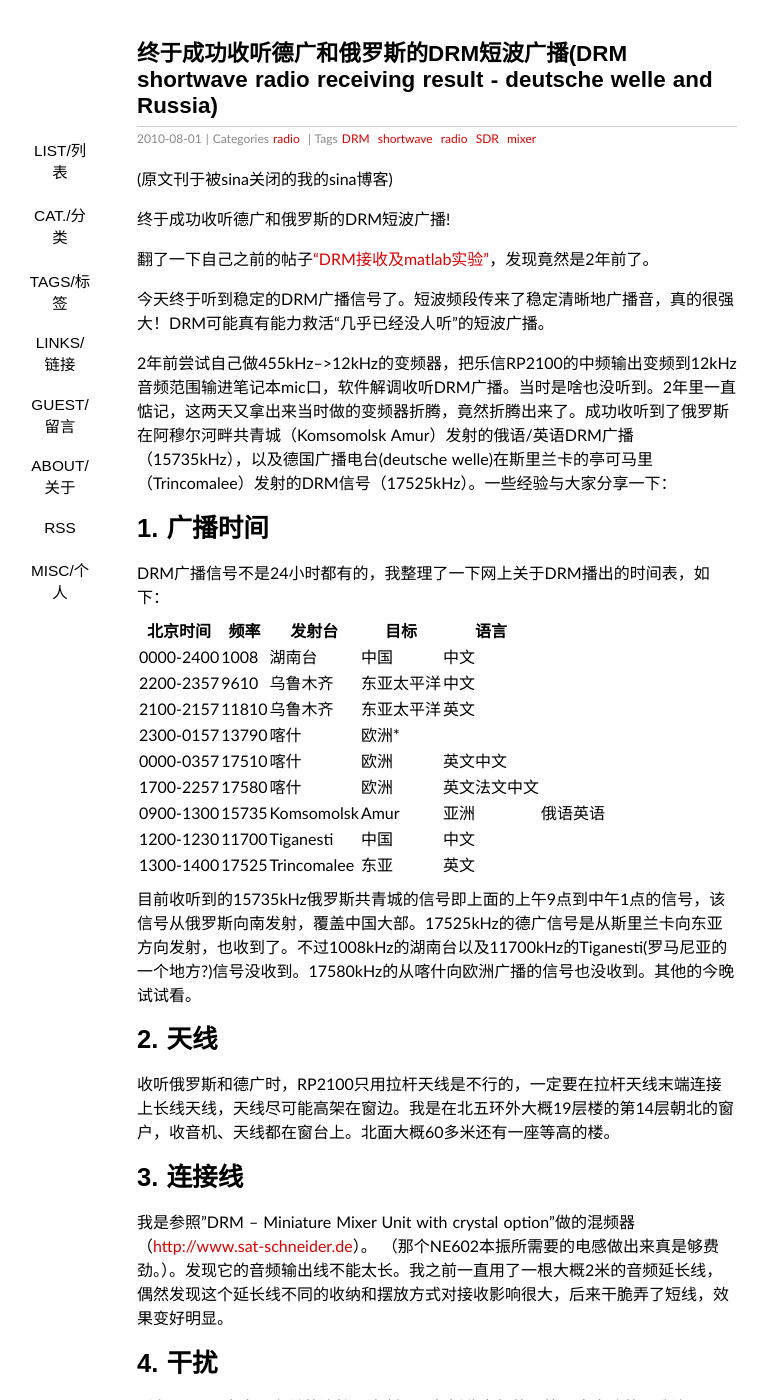
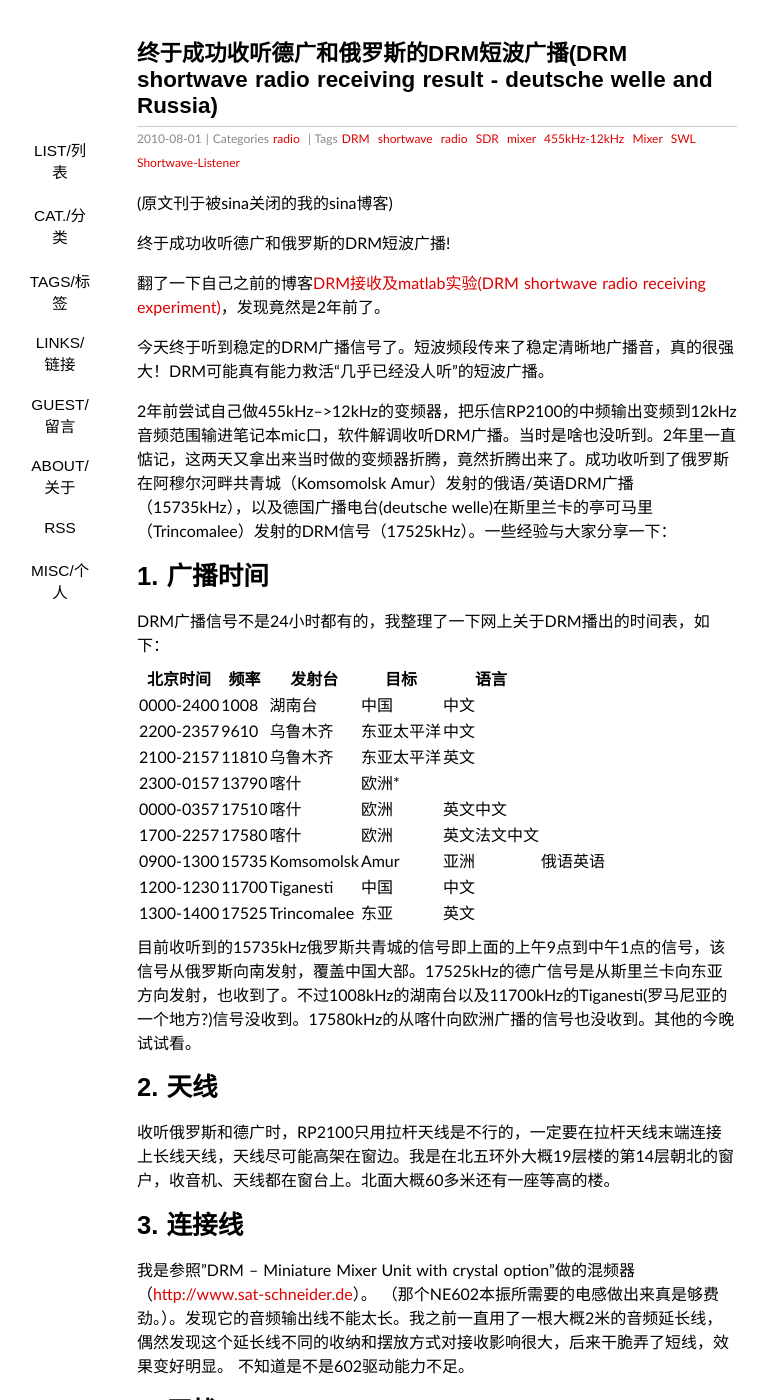
Before and after one commit to sdr-x/sdr-x.github.io, a Jekyll site: the page built from _posts/2010-08-01-终于成功收听德广和俄罗斯的DRM短波广播(DRM shortwave radio receiving result - deutsche welle and Russia).md, in a window 1280 px wide and 1400 px high. Shown: the whole window, without its empty margins (203-971 px from the left). Built offline with Jekyll 4.4.1, drawn with Linux system fonts in a browser that asks for light colours; some web fonts are replaced; Markdown is read by kramdown in place of the engine named in the settings; comment, search, counter and statistics services are not loaded.

Commit message:
Update 2010-08-01-终于成功收听德广和俄罗斯的DRM短波广播(DRM shortwave radio receiving result - deutsche welle and Russia).md

```diff
--- a/_posts/2010-08-01-终于成功收听德广和俄罗斯的DRM短波广播(DRM shortwave radio receiving result - deutsche welle and Russia).md
+++ b/_posts/2010-08-01-终于成功收听德广和俄罗斯的DRM短波广播(DRM shortwave radio receiving result - deutsche welle and Russia).md
@@ -2,22 +2,23 @@
 date: 2010-08-01 12:00:00
 layout: post
 title: 终于成功收听德广和俄罗斯的DRM短波广播(DRM shortwave radio receiving result - deutsche welle and Russia)
-thread: 233
+thread: 257
 categories: radio
-tags:  DRM shortwave radio SDR mixer
+tags:  DRM shortwave radio SDR mixer 455kHz-12kHz Mixer SWL Shortwave-Listener
 ---
 
 (原文刊于被sina关闭的我的sina博客)
 
 终于成功收听德广和俄罗斯的DRM短波广播!
 
-翻了一下自己之前的帖子["DRM接收及matlab实验"](http://sdr-x.github.io/DRM%E6%8E%A5%E6%94%B6%E5%8F%8Amatlab%E5%AE%9E%E9%AA%8C(DRM%20shortwave%20radio%20receiving%20experiment\)/)，发现竟然是2年前了。
+翻了一下自己之前的博客[DRM接收及matlab实验(DRM shortwave radio receiving experiment)](http://sdr-x.github.io/DRM%E6%8E%A5%E6%94%B6%E5%8F%8Amatlab%E5%AE%9E%E9%AA%8C(DRM%20shortwave%20radio%20receiving%20experiment\)/)，发现竟然是2年前了。
 
 今天终于听到稳定的DRM广播信号了。短波频段传来了稳定清晰地广播音，真的很强大！DRM可能真有能力救活“几乎已经没人听”的短波广播。
 
 2年前尝试自己做455kHz-->12kHz的变频器，把乐信RP2100的中频输出变频到12kHz音频范围输进笔记本mic口，软件解调收听DRM广播。当时是啥也没听到。2年里一直惦记，这两天又拿出来当时做的变频器折腾，竟然折腾出来了。成功收听到了俄罗斯在阿穆尔河畔共青城（Komsomolsk Amur）发射的俄语/英语DRM广播（15735kHz），以及德国广播电台(deutsche welle)在斯里兰卡的亭可马里（Trincomalee）发射的DRM信号（17525kHz）。一些经验与大家分享一下：
 
 # 1. 广播时间
+
 DRM广播信号不是24小时都有的，我整理了一下网上关于DRM播出的时间表，如下：
 
 北京时间|频率|发射台|目标|语言
@@ -40,7 +41,7 @@ DRM广播信号不是24小时都有的，我整理了一下网上关于DRM播出
 
 # 3. 连接线
 
-我是参照"DRM – Miniature Mixer Unit with crystal option"做的混频器（[http://www.sat-schneider.de](http://www.sat-schneider.de)）。 （那个NE602本振所需要的电感做出来真是够费劲。）。发现它的音频输出线不能太长。我之前一直用了一根大概2米的音频延长线，偶然发现这个延长线不同的收纳和摆放方式对接收影响很大，后来干脆弄了短线，效果变好明显。
+我是参照"DRM – Miniature Mixer Unit with crystal option"做的混频器（[http://www.sat-schneider.de](http://www.sat-schneider.de)）。 （那个NE602本振所需要的电感做出来真是够费劲。）。发现它的音频输出线不能太长。我之前一直用了一根大概2米的音频延长线，偶然发现这个延长线不同的收纳和摆放方式对接收影响很大，后来干脆弄了短线，效果变好明显。 不知道是不是602驱动能力不足。
 
 # 4. 干扰
 
```
